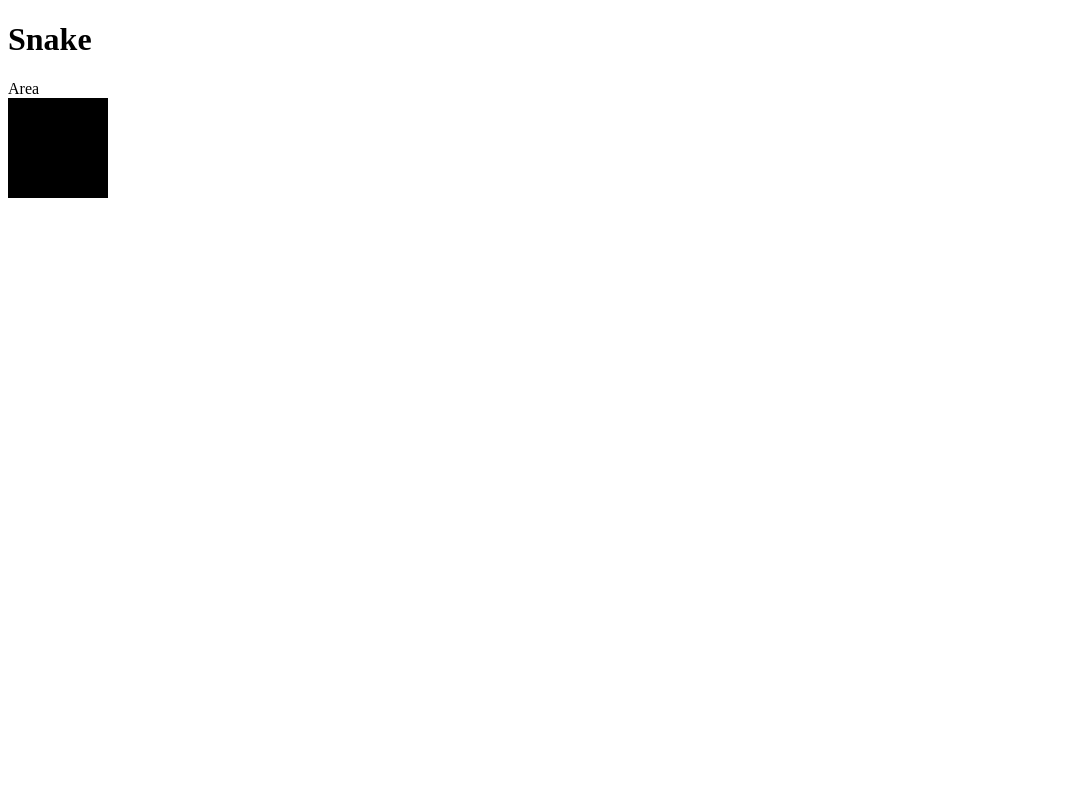
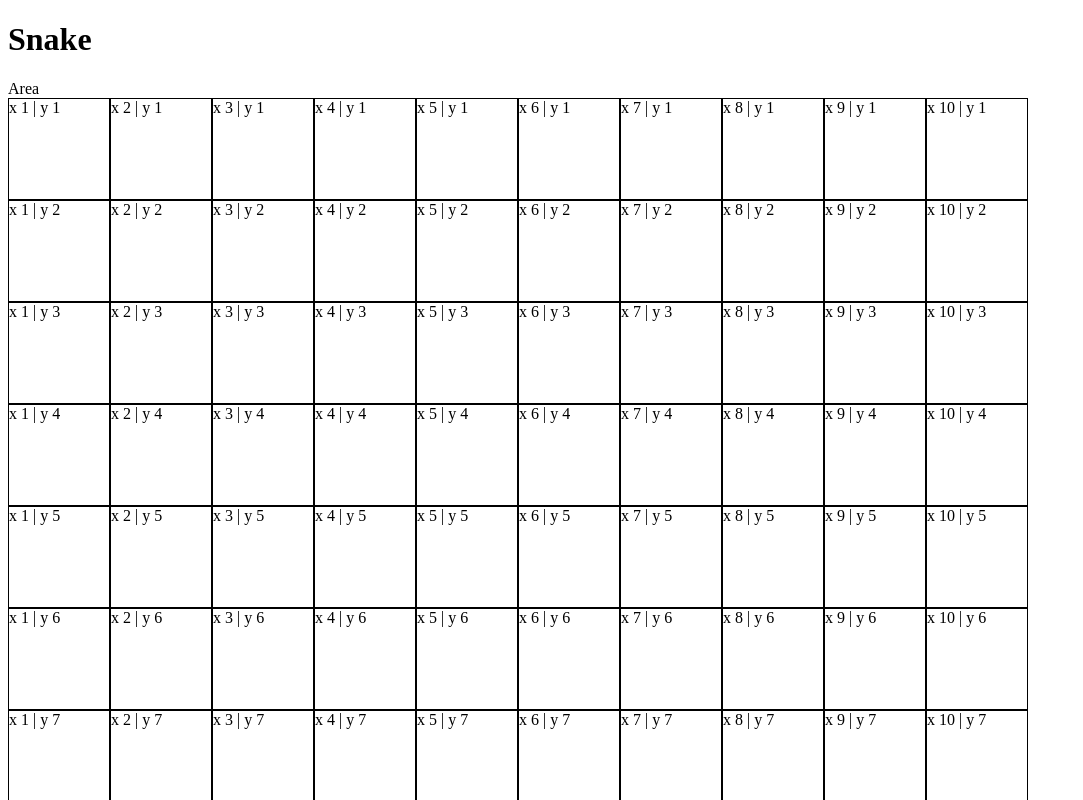
Before and after one commit to Dissmind/Web-Games, a React (Create React App) app: page /snake in a window 1280 px wide. Shown: the top 800 px of the page, without its empty margins (0-1083 px from the left). Built offline with nearby package versions, Linux system fonts and the light colour scheme.

Commit message:
[ADD]: init area

```diff
--- a/src/games/snake/snake.jsx
+++ b/src/games/snake/snake.jsx
@@ -14,19 +14,73 @@ export const Snake = () => {
 
 
 
+const Cell = ({xCoordinate, yCoordinate}) => {
+  return (
+    <CellStl>
+      x {xCoordinate} | y {yCoordinate}
+    </CellStl>
+  )
+}
+
+const Row = ({yCoordinate, cellCount}) => {
+
+  const cells = () => {
+    const result = []
+
+    for (let i = 1; i <= cellCount; i++) {
+      result.push(<Cell yCoordinate={yCoordinate} xCoordinate={i} />)
+    }
+
+    return result
+  }
 
 
+  return (
+    <RowStl>
+      {
+        cells().map(i => i)
+      }
+    </RowStl>
+  )
+}
 
 
 export const Area = () => {
 
+
+  const renderArea = () => {
+
+    const rowsCount = 10
+    const cellCount = 10
+
+    const rows = () => {
+      const result = []
+
+      for (let i = 1; i <= rowsCount; i++) {
+        result.push(<Row yCoordinate={i} cellCount={cellCount} />)
+      }
+
+      return result
+    }
+
+
+    return (
+      <>
+        {
+          rows().map(i => i)
+        }
+      </>
+    )
+  }
 
   return (
     <div>
       Area
 
       <div>
-        <CellStl />
+        {
+          renderArea()
+        }
       </div>
     </div>
   )
@@ -42,5 +96,5 @@ const RowStl = styled.div`
 const CellStl = styled.div`
   width: 100px;
   height: 100px;
-  background: black;
+  border: 1px solid black;
 `
```
